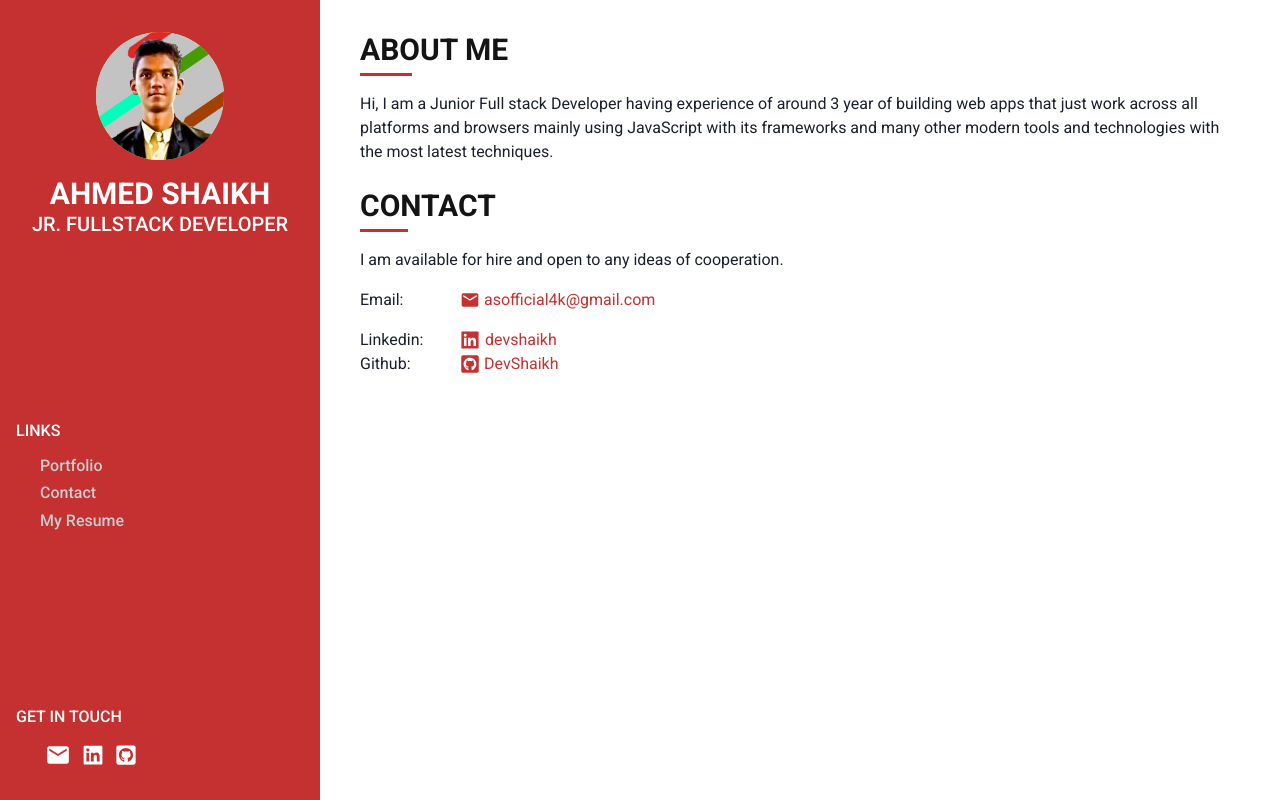
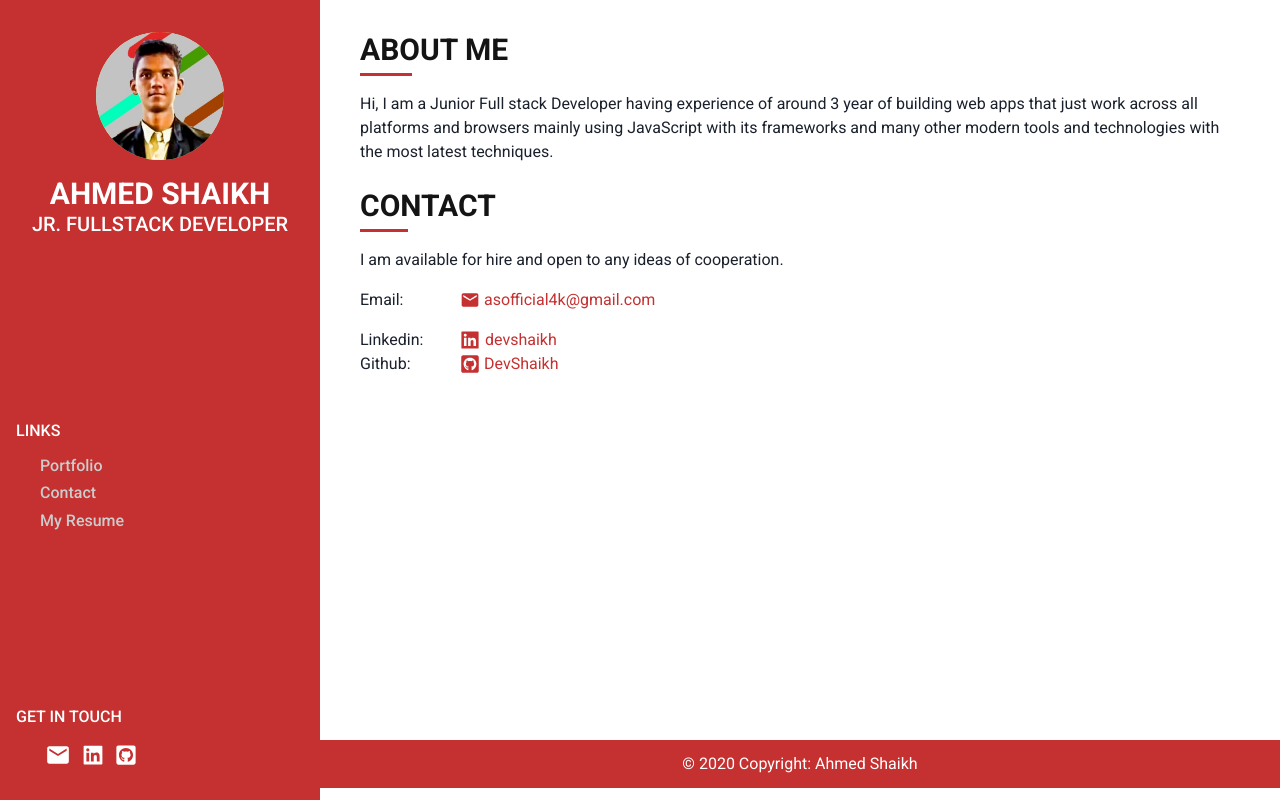
Before and after one commit to DevShaikh/my-portfolio, a Next.js app: page /contact in a window 1280 px wide. Built offline with nearby package versions, Linux system fonts and the light colour scheme; a web font is replaced by a local one.

Commit message:
ready to deploy

```diff
--- a/components/layout/Layout.js
+++ b/components/layout/Layout.js
@@ -21,8 +21,8 @@ const Layout = ({ children }) => {
         <Box
           width={['100%', '100%', '75%', '75%']}
           background='#fff'
-          overflowY={['initial', 'initial', 'scroll', 'scroll']}
-          height={['initial', '100vh', '100vh', '100vh']}
+          overflowY={['initial', 'initial', 'auto', 'auto']}
+          height={['initial', 'initial', '100vh', '100vh']}
         >
           {children}
           <Footer />
--- a/pages/contact.js
+++ b/pages/contact.js
@@ -15,7 +15,7 @@ import UnderlinedHeading from '../components/UnderlinedHeading'
 
 const contact = () => {
   return (
-    <Box pt='6' pb='10' px='10' minHeight='100vh'>
+    <Box pt='6' pb='10' px='10' minHeight='92.5vh'>
       <Head>
         <link rel='shortcut icon' href='/logo-large.png' />
         <title>Portfolio | Contact</title>
```
